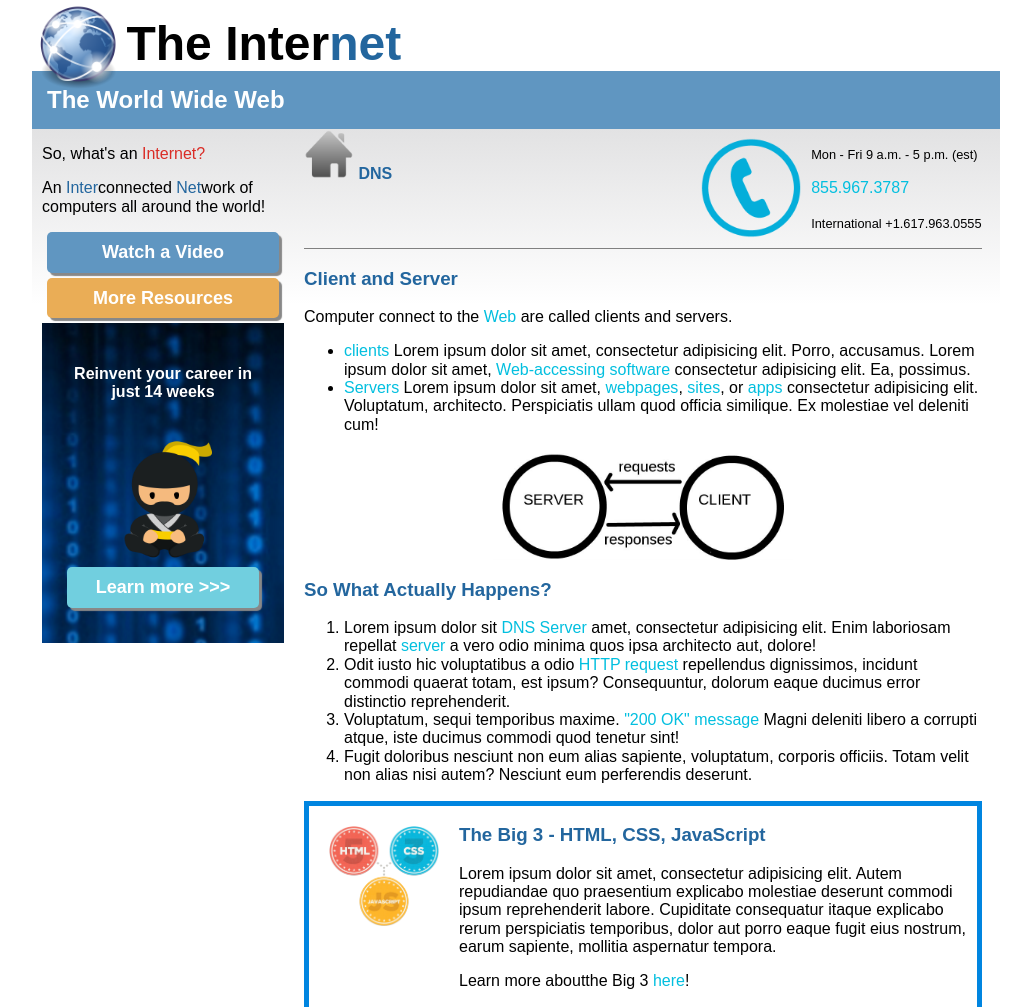
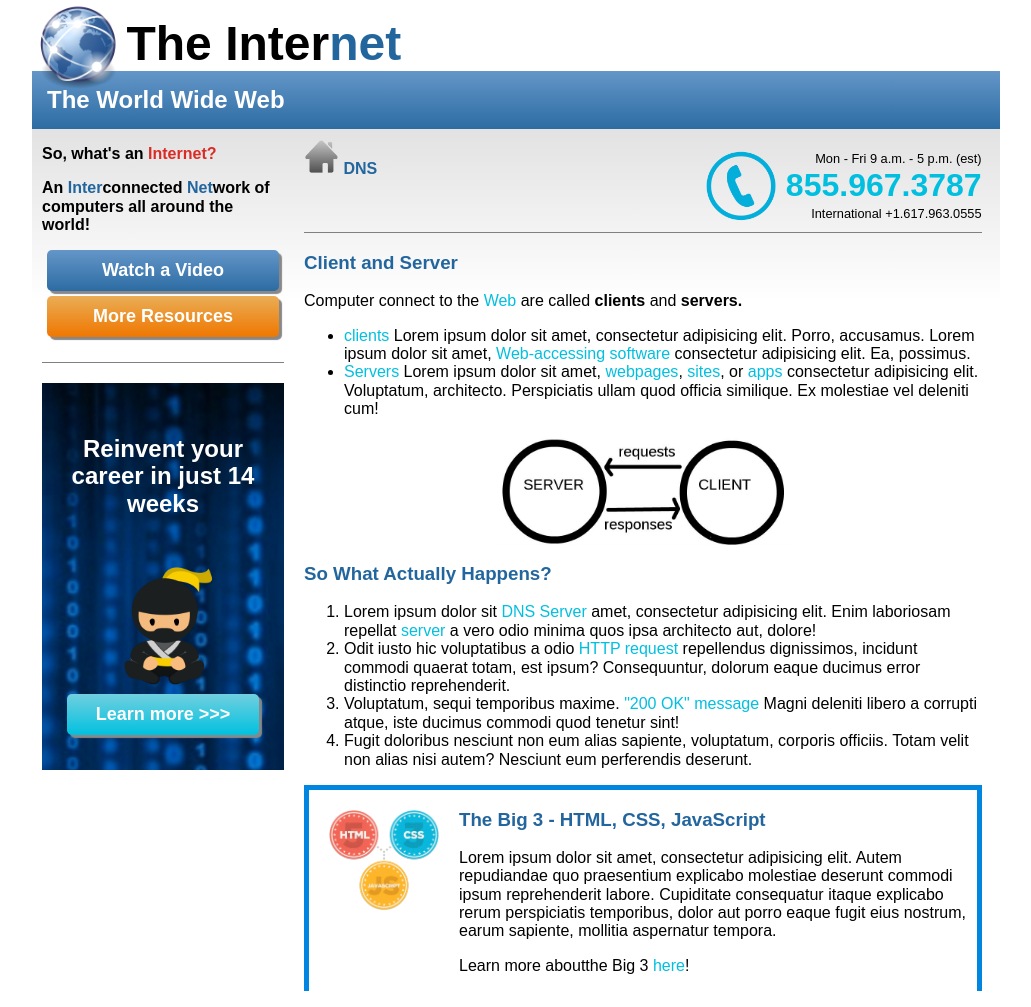
Before and after one commit to CodingDojoBootCamp/HtmlCssJs, a plain HTML site: page Week1/day3/internet/index.html in a window 1280 px wide. Shown: the whole page, without its empty margins (124-1155 px from the left). Drawn offline with nearby package versions, Linux system fonts and the light colour scheme.

Commit message:
Gradients and Final Styling

```diff
--- a/Week1/day3/internet/css/style.css
+++ b/Week1/day3/internet/css/style.css
@@ -24,9 +24,9 @@ header h2 {
 }
 
 .bg-grad {
-    /*background-image: -webkit-gradient(linear, left top, left bottom, from(#E2E2E3), to(white));
+    background-image: -webkit-gradient(linear, left top, left bottom, from(#E2E2E3), to(white));
     background-image: -webkit-linear-gradient(top, #E2E2E3, white);
-    background-image: -moz-linear-gradient(top, #E2E2E3, white);*/
+    background-image: -moz-linear-gradient(top, #E2E2E3, white 20%);
     background-image: linear-gradient(to bottom, #E2E2E3, white 20%);
 }
 
@@ -62,15 +62,31 @@ header h2 {
 .blue {
     background: #6096C1;
     background-image: linear-gradient(top, #6496c8, #346392);
+    background-image: -webkit-gradient(linear, left top, left bottom, from(#6496c8), to(#2C6CA3));
+    background-image: -webkit-linear-gradient(top, #6496c8, #2C6CA3);
+    background-image: -moz-linear-gradient(top, #6496c8, #2C6CA3);
+    background-image: linear-gradient(to bottom, #6496c8, #2C6CA3);
 }
 
 .orange {
     background: #EAAD56;
     /*background: linear-gradient(to bottom, rgba(255, 255, 255, 0) 0%, rgba(0, 0, 0, .25) 25%, rgba(0, 0, 0, .25) 75%, rgba(255, 255, 255, 0) 100%);*/
+    background-image: -webkit-gradient(linear, left top, left bottom, from(#EAAD56), to(#EF7700));
+    background-image: -webkit-linear-gradient(top, #EAAD56, #EF7700);
+    background-image: -moz-linear-gradient(top, #EAAD56, #EF7700);
+    background-image: linear-gradient(to bottom, #EAAD56, #EF7700);
 }
 
 .light-blue {
-    background: #71CFDF
+    background: #71CFDF;
+    background-image: -webkit-gradient(linear, left top, left bottom, from(#71CFDF), to(#00C1DF));
+    background-image: -webkit-linear-gradient(top, #71CFDF, #00C1DF);
+    background-image: -moz-linear-gradient(top, #71CFDF, #00C1DF);
+    background-image: linear-gradient(to bottom, #71CFDF, #00C1DF);
+}
+
+.big-font {
+    font-size: 2em;
 }
 
 .shadow {
@@ -94,6 +110,27 @@ aside {
     margin-left: 10px;
 }
 
+.short-definition {
+    padding-bottom: 20px;
+    border-bottom: 1px solid gray;
+    margin-bottom: 20px;
+}
+
+.bold {
+    font-weight: bold;
+}
+
+.contact {
+    text-align: right;
+    margin-top: 10px;
+    margin-bottom: 10px;
+}
+
+.contact p {
+    padding: 0;
+    margin: 0;
+}
+
 .advert {
     padding-top: 20px;
     padding-left: 20px;
@@ -105,6 +142,7 @@ aside {
 .advert h4 {
     z-index: 100;
     text-align: center;
+    font-size: 1.5em;
 }
 
 .ninja-img {
@@ -118,17 +156,18 @@ main {
     margin-right: 10px;
 }
 
-.contact {
+main header {
+    margin-top: 10px;
     justify-content: space-between;
     border-bottom: 1px solid gray;
 }
 
 .home-img {
-    width: 50px;
+    width: 35px;
 }
 
 .phone-img {
-    width: 100px;
+    width: 70px;
     align-self: center;
     margin-right: 10px;
 }
--- a/Week1/day3/internet/index.html
+++ b/Week1/day3/internet/index.html
@@ -21,9 +21,9 @@
 
         <div class="flex-container bg-grad">
             <aside>
-                <section>
-                    <p>So, what's an <span class="red-text">Internet?</span></p>
-                    <p>An <span class="blue-text">Inter</span>connected <span class="blue-text">Net</span>work of computers
+                <section class="short-definition">
+                    <p class="bold">So, what's an <span class="red-text">Internet?</span></p>
+                    <p class="bold">An <span class="blue-text">Inter</span>connected <span class="blue-text">Net</span>work of computers
                         all around the world!
                     </p>
                     <a href="#watchavideo" class="button blue white-text upper shadow">Watch a Video</a>
@@ -36,22 +36,22 @@
                 </section>
             </aside>
             <main>
-                <div class="contact flex-container ">
+                <header class="flex-container ">
                     <div>
                         <img class="home-img" src="./images/home.png" alt="home"> <span class="blue-text"><strong>DNS</strong></span>
                     </div>
                     <div class="flex-container">
                         <img class="phone-img" src="./images/phone.png" alt="phone">
-                        <div>
+                        <div class="contact">
                             <p><small>Mon - Fri 9 a.m. - 5 p.m. (est)</small></p>
-                            <p><a href="tel">855.967.3787 </a></p>
+                            <p><a class="big-font bold" href="tel">855.967.3787 </a></p>
                             <p><small>International +1.617.963.0555</small></p>
                         </div>
                     </div>
-                </div>
+                </header>
                 <section>
                     <h3 class="blue-text">Client and Server</h3>
-                    <p>Computer connect to the <a href="#web">Web</a> are called clients and servers.
+                    <p>Computer connect to the <a href="#web">Web</a> are called <strong>clients</strong> and <strong>servers.</strong>
                         <ul>
                             <li><a href="#clients">clients</a> Lorem ipsum dolor sit amet, consectetur adipisicing elit. Porro,
                                 accusamus. Lorem ipsum dolor sit amet, <a href="#was">Web-accessing software</a> consectetur
```
